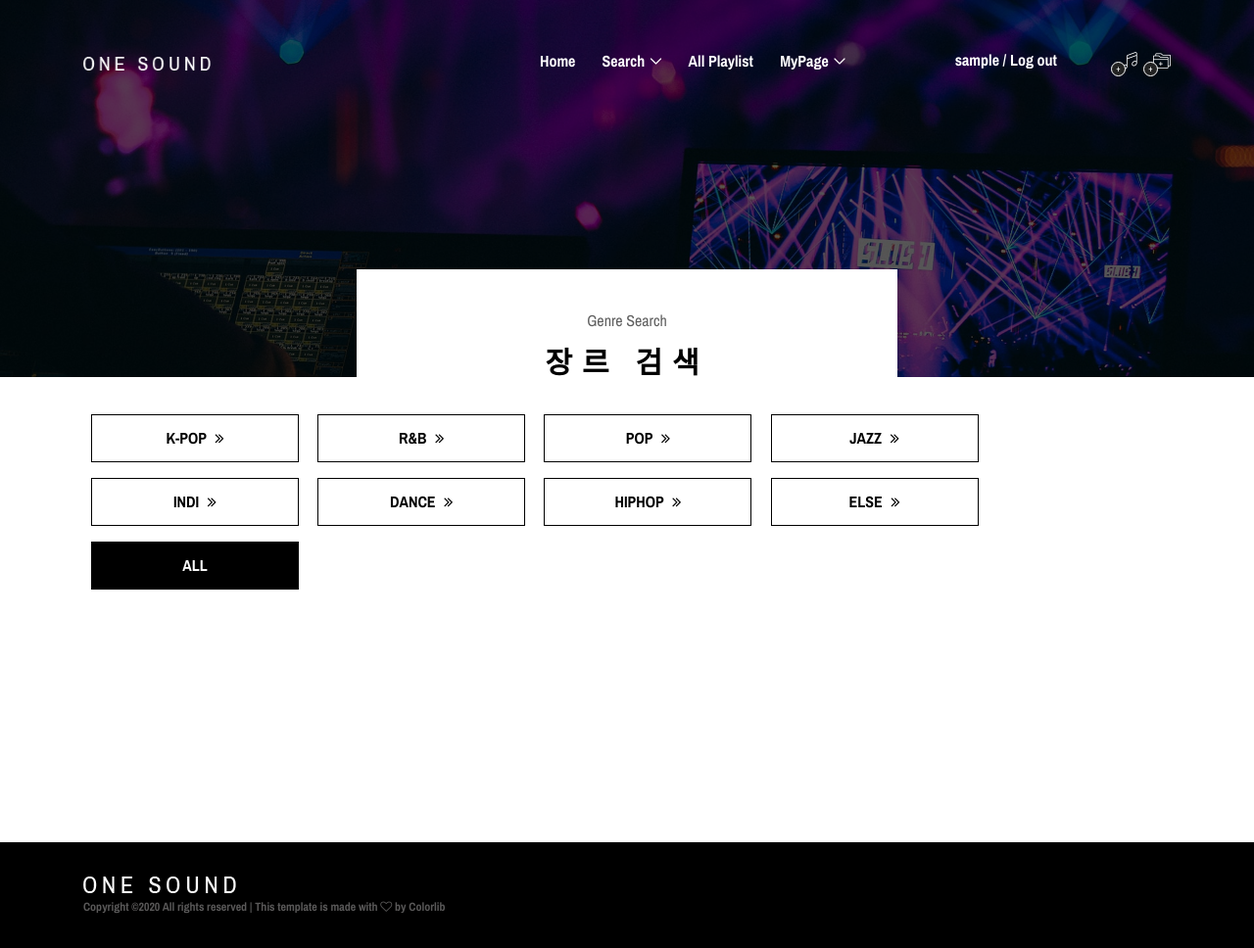
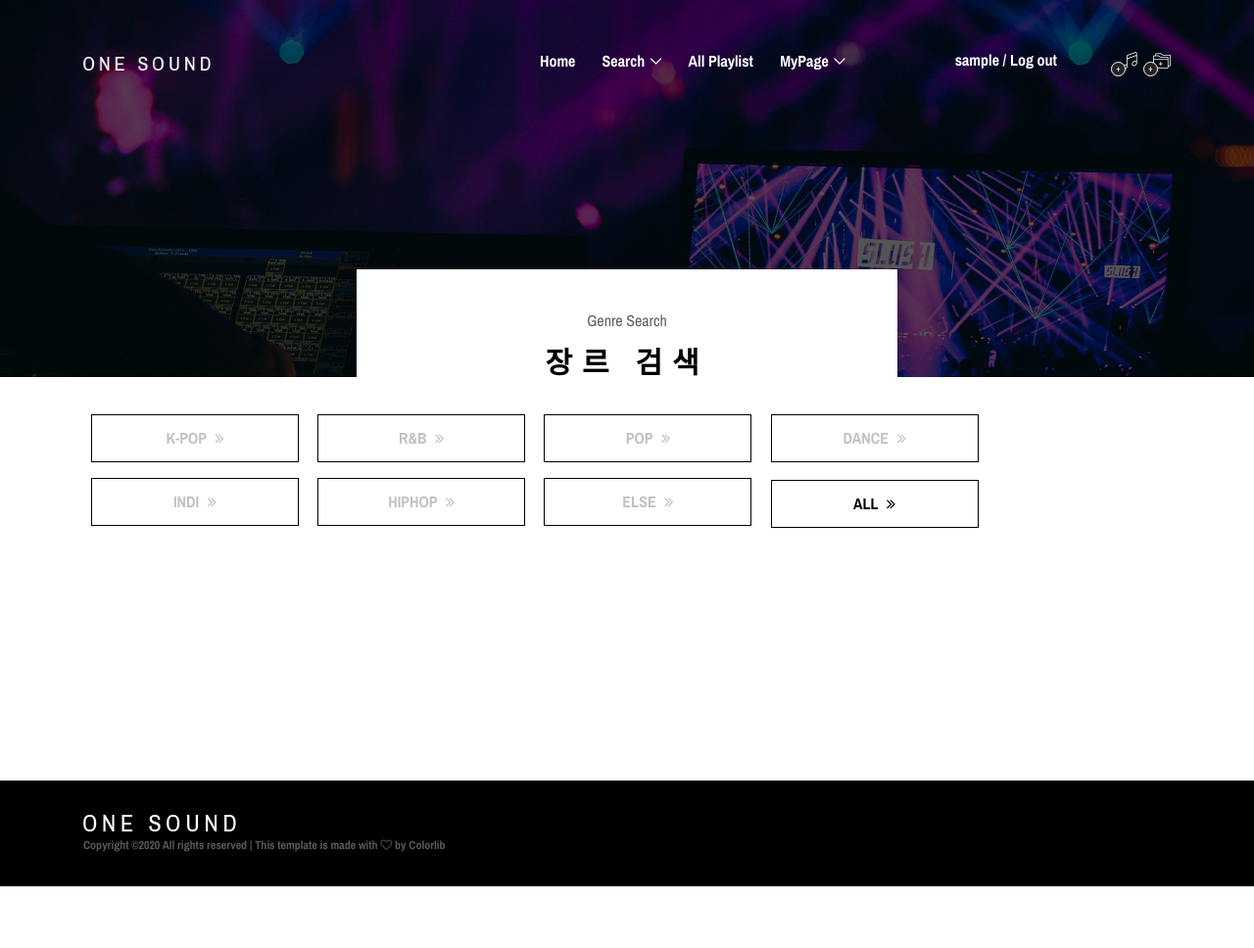
Before and after one commit to multicampus-cloud/django_playlist, a Django app: page /genre/ in a window 1280 px wide. Shown: the whole page at 98% size. After the commit the page ends 905 px from the top, so only its background shows below. Run offline with Django 3.2, Linux system fonts and the light colour scheme; the visitor is signed in with stand-in values (Sample User, id 1); data that the repository does not hold is empty; some libraries are stand-ins or nearby versions; some web fonts are replaced.

Commit message:
장르 태그 따로 움직이기

```diff
--- a/plist/templates/plist/genre.html
+++ b/plist/templates/plist/genre.html
@@ -1,6 +1,15 @@
 {% extends './base.html' %}
 {% block main %}
 {% load static %}
+    <style>
+
+        #oneMusic-buttons-area mb-100{
+            background-color: blue;
+        }
+        .bbtn {
+            color: #c2c0c0
+        }
+    </style>
 
     <!-- ##### Breadcumb Area Start ##### -->
     <div class="breadcumb-area bg-img bg-overlay" style="background-image: url({% static 'plist/img/bg-img/breadcumb2.jpg' %});">
@@ -21,15 +30,14 @@
 
                     <!-- Buttons -->
                     <div class="oneMusic-buttons-area mb-100">
-                        <buttonkpop id="kpop" class="btn oneMusic-btn m-2">K-POP <i class="fa fa-angle-double-right"></i></buttonkpop>
-                        <buttonrb id="rb" class="btn oneMusic-btn m-2">R&B <i class="fa fa-angle-double-right"></i></buttonrb>
-                        <buttonpop id="pop" class="btn oneMusic-btn m-2">POP <i class="fa fa-angle-double-right"></i></buttonpop>
-                        <buttonjazz id="jazz" href="#" class="btn oneMusic-btn m-2">JAZZ <i class="fa fa-angle-double-right"></i></buttonjazz>
-                        <buttonindi id="indi" class="btn oneMusic-btn m-2">INDI <i class="fa fa-angle-double-right"></i></buttonindi>
-                        <buttondan id="dance" class="btn oneMusic-btn m-2">DANCE <i class="fa fa-angle-double-right"></i></buttondan>
-                        <buttonhip id="hiphop" class="btn oneMusic-btn m-2">HIPHOP <i class="fa fa-angle-double-right"></i></buttonhip>
-                        <buttonelse id="else" class="btn oneMusic-btn m-2">ELSE <i class="fa fa-angle-double-right"></i></buttonelse>
-                        <buttonall id="all" class="btn oneMusic-btn btn-2 m-2">ALL </buttonall>
+                        <kpop><button id="kpop" class="bbtn oneMusic-btn m-2"> K-POP <i class="fa fa-angle-double-right"></i></button></kpop>
+                        <rb><button id="rb" class="bbtn oneMusic-btn m-2">R&B <i class="fa fa-angle-double-right"></i></button></rb>
+                        <pop><button id="pop" class="bbtn oneMusic-btn m-2">POP <i class="fa fa-angle-double-right"></i></button></pop>
+                        <jazz><button id="jazz" href="#" class="bbtn oneMusic-btn m-2">DANCE <i class="fa fa-angle-double-right"></i></button></jazz>
+                        <indi><button id="indi" class="bbtn oneMusic-btn m-2">INDI <i class="fa fa-angle-double-right"></i></button></indi>
+                        <hiphop><button id="hiphop" class="bbtn oneMusic-btn m-2">HIPHOP <i class="fa fa-angle-double-right"></i></button></hiphop>
+                        <else><button id="else" class="bbtn oneMusic-btn m-2">ELSE <i class="fa fa-angle-double-right"></i></button></else>
+                        <all><button id="all" class="btn oneMusic-btn m-2">ALL <i class="fa fa-angle-double-right"></i></button></all>
                     </div>
 
                     <p0>
@@ -237,6 +245,7 @@
                             </div>
                         {% endfor %}
                     </p4>
+
                     <p5>
                         {% for song in dances %}
                             <div class="col-12">
@@ -278,6 +287,7 @@
                             </div>
                         {% endfor %}
                     </p5>
+
                     <p6>
                         {% for song in hiphops %}
                             <div class="col-12">
@@ -373,59 +383,128 @@
 {% block jquery %}
     <script type="text/javascript">
         $(document).ready(function(){
-      $("buttonkpop").click(function(){
+            c0 = true;
+      $("#kpop").click(function(){
+        if(c0){
             $("p0").toggle();
+            $("#kpop").css("color","black")
+            c0=false;
+        } else{
+            $("p0").toggle();
+            $("#kpop").css("color","#c2c0c0")
+            c0=true;
+        }
       });
     });
         $(document).ready(function(){
-      $("buttonrb").click(function(){
+            c1=true;
+      $("#rb").click(function(){
+        if(c1){
             $("p1").toggle();
+            $("#rb").css("color","black")
+            c1=false;
+        } else{
+            $("p1").toggle();
+            $("#rb").css("color","#c2c0c0")
+            c1=true;
+        }
       });
     });
         $(document).ready(function(){
-      $("buttonpop").click(function(){
-        $("buttonpop").css("color","#d49a9a");
+            c2=true;
+       $("#pop").click(function(){
+        if(c2){
             $("p2").toggle();
-        $(this).css("color","#c2c0c0");
+            $("#pop").css("color","black")
+            c2=false;
+        } else{
+            $("p2").toggle();
+            $("#pop").css("color","#c2c0c0")
+            c2=true;
+        }
       });
     });
         $(document).ready(function(){
-      $("buttonjazz").click(function(){
+            c3=true;
+      $("#jazz").click(function(){
+        if(c3){
             $("p3").toggle();
+            $("#jazz").css("color","black")
+            c3=false;
+        } else{
+            $("p3").toggle();
+            $("#jazz").css("color","#c2c0c0")
+            c3=true;
+        }
       });
     });
         $(document).ready(function(){
-      $("buttonindi").click(function(){
+            c4=true;
+      $("#indi").click(function(){
+        if(c4){
             $("p4").toggle();
+            $("#indi").css("color","black")
+            c4=false;
+        } else{
+            $("p4").toggle();
+            $("#indi").css("color","#c2c0c0")
+            c4=true;
+        }
       });
     });
         $(document).ready(function(){
-      $("buttondan").click(function(){
-        $("p5").toggle();
+            c6=true;
+      $("#hiphop").click(function(){
+        if(c6){
+            $("p6").toggle();
+            $("#hiphop").css("color","black")
+            c6=false;
+        } else{
+            $("p6").toggle();
+            $("#hiphop").css("color","#c2c0c0")
+            c6=true;
+        }
       });
     });
         $(document).ready(function(){
-      $("buttonhip").click(function(){
-        $("p6").toggle();
+            c7=true;
+      $("#else").click(function(){
+        if(c7){
+            $("p7").toggle();
+            $("#else").css("color","black")
+            c7=false;
+        } else{
+            $("p7").toggle();
+            $("#else").css("color","#c2c0c0")
+            c7=true;
+        }
       });
     });
         $(document).ready(function(){
-      $("buttonelse").click(function(){
-        $("p7").toggle();
-      });
-    });
-        $(document).ready(function(){
-      $("buttonall").click(function(){
+            c8=true;
+      $("#all").click(function(){
+        if(c8){
             $("p0").toggle();
             $("p1").toggle();
             $("p2").toggle();
             $("p3").toggle();
             $("p4").toggle();
-        $("p5").toggle();
             $("p6").toggle();
             $("p7").toggle();
+            $("#all").css("color","#c2c0c0")
+            c8=false;
+        } else{
+            $("p0").toggle();
+            $("p1").toggle();
+            $("p2").toggle();
+            $("p3").toggle();
+            $("p4").toggle();
+            $("p6").toggle();
+            $("p7").toggle();
+            $("#all").css("color","black")
+            c8=true;
+        }
       });
     });
     </script>
-
 {% endblock %}
```
Lines whose indentation alone changed are shown as unchanged.
